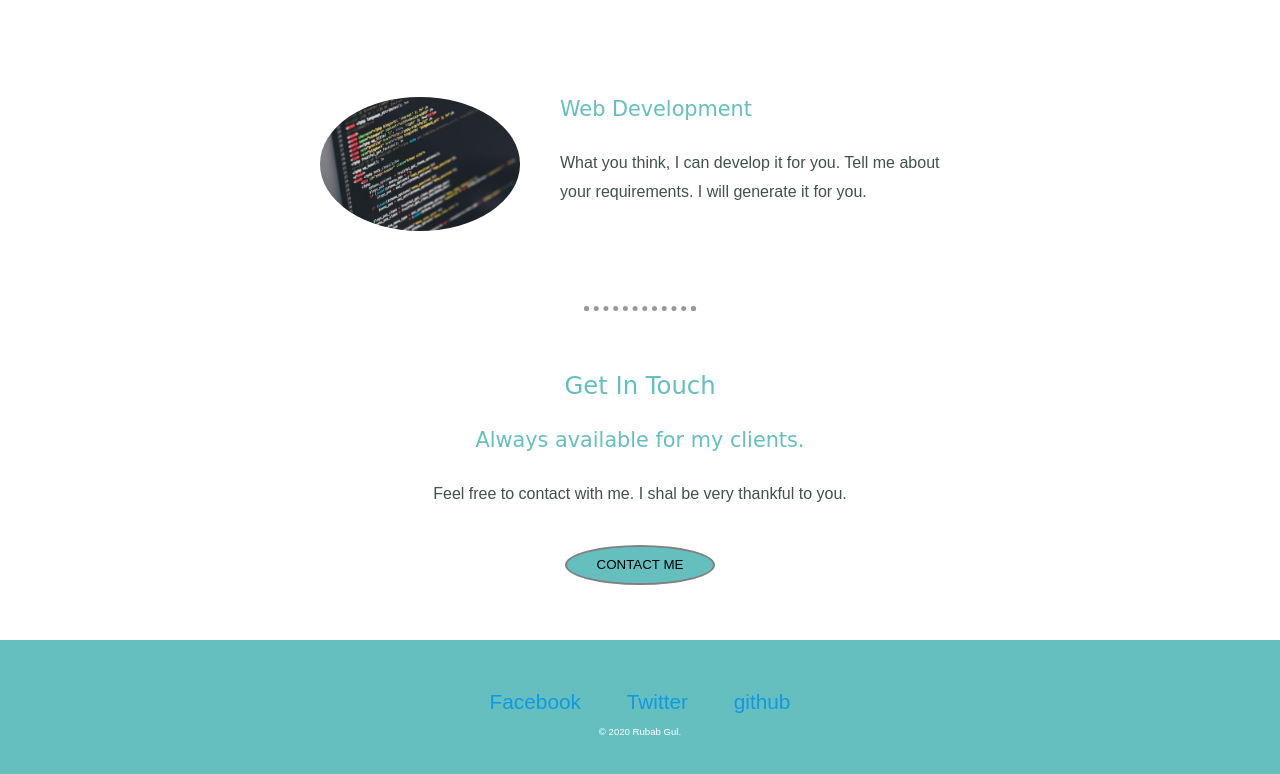
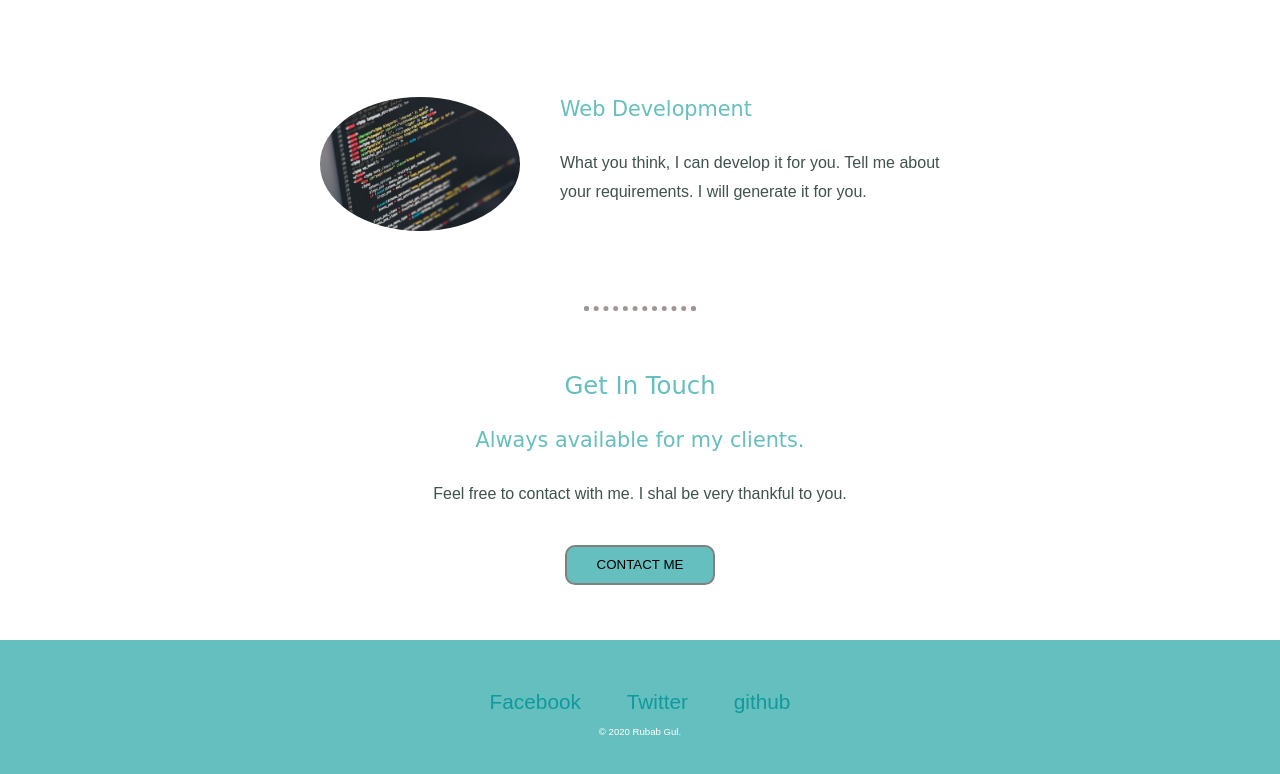
Before and after one commit to RubabGul/my-cv, a plain HTML site: page index.html in a window 1280 px wide. Shown: the part 1165-1939 px from the top of the page. Drawn offline with Linux system fonts and the light colour scheme.

Commit message:
reuploaded

```diff
--- a/index.css
+++ b/index.css
@@ -90,7 +90,7 @@ hr{
     height: 40px;
     margin: 20px 0 0 0;
     border: 2px solid gray;
-    border-radius: 50%;
+    border-radius: 10px;
 }
 .bottom-container{
    /* border: 10px black solid;
@@ -99,7 +99,7 @@ hr{
     padding: 50px 0 30px 0;
 }
 a{
-    color: #1199e1;
+    color: #11999e;
     margin: 10px 20px 10px 20px;
     text-decoration: none;
 }
```
